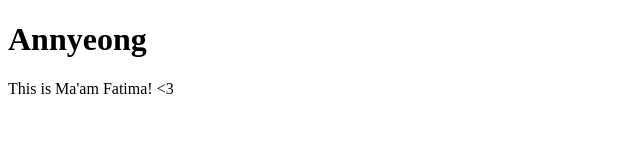
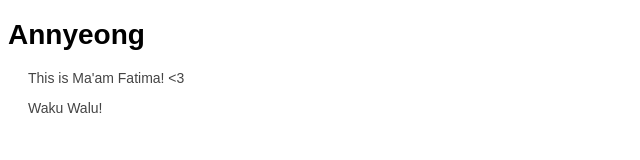
Before and after one commit to leomelsarmiento/testing, a plain HTML site: page index.html in a window 1280 px wide. Shown: the whole page, without its empty margins (0-640 px from the left). Drawn offline with Linux system fonts and the light colour scheme.

Commit message:
added waku waku in index.html

```diff
--- a/index.html
+++ b/index.html
@@ -2,9 +2,11 @@
 <html>
     <head>
         <title>Greetings!</title>
+        <link rel="stylesheet" href="popstyle.css">
     </head>
     <body>
         <h1> Annyeong</h1>
         <p>This is Ma'am Fatima! &lt;3</p>
+        <p>Waku Walu!</p>
     </body>
 </html>
```
